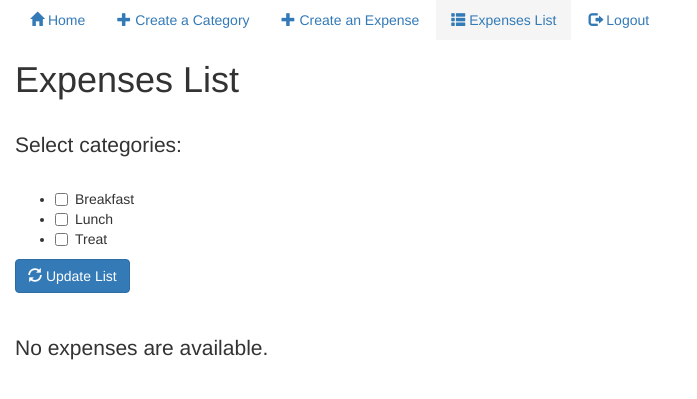
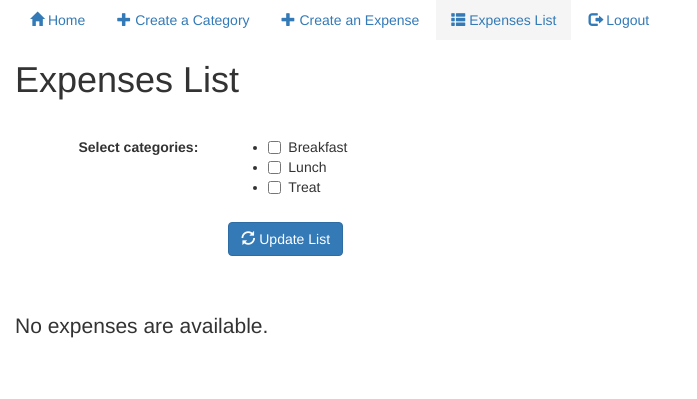
Before and after one commit to JoyDore63/expenses-recorder, a Django app: page /list/ in a window 1280 px wide. Shown: the top 399 px of the page, without its empty margins (0-697 px from the left). Run offline with Django 3.2, Linux system fonts and the light colour scheme; the visitor is signed in with stand-in values (Sample User, id 1); data comes from the database, SQL or seed files in the repository; data that the repository does not hold is empty; parts of the project's set-up code (start-up, migrations or seed data) failed here and were passed over; some libraries are stand-ins or nearby versions.

Commit message:
a bit more styling

```diff
--- a/expenses_website/expenses/templates/expenses/home.html
+++ b/expenses_website/expenses/templates/expenses/home.html
@@ -5,6 +5,6 @@
 <h1>Expenses</h1>
 
 <body id="expenses_home">
-    <p class=lead>Username: {{ user.username }}</p>
+    <p class=lead>User: {{ user.username }}</p>
 </body>
 {% endblock %}
--- a/expenses_website/expenses/templates/expenses/list.html
+++ b/expenses_website/expenses/templates/expenses/list.html
@@ -7,20 +7,24 @@
 
 <body id="expenses_list">
 
-<form action="" method="post">{% csrf_token %}
-    <div class="text-danger">
+<form class="form-horizontal" action="" method="post">{% csrf_token %}
+    <div class="form-group{% if form.category_choices.errors %} has-error{% endif %}">
+        <div>
             {{ form.category_choices.errors }}
         </div>
         <div>
-        <label class="lead" for="{{ form.category_choices.id_for_category_choices }}">Select categories:</label>
-        <div class="checkbox">
+            <label class="col-sm-2 control-label" for="{{ form.category_choices.id_for_category_choices }}">Select categories:</label>
+            <div class="col-sm-8 checkbox">
             {{ form.category_choices }}
             </div>
         </div>
-    <div>
+    </div>
+    <div class="form-group">
+        <div class="col-sm-offset-2 col-sm-8">
             <button class="btn btn-primary" type="submit">
                 <span class="glyphicon glyphicon-refresh"></span> Update List
             </button>
+        </div>
     </div>
 </form>
 
--- a/expenses_website/expenses/templates/expenses/logged_out.html
+++ b/expenses_website/expenses/templates/expenses/logged_out.html
@@ -2,9 +2,8 @@
 
 {% block content %}
 
-<p class="lead">Logged out</p>
-
 <body id="logged_out">
+    <h1>Logged out</h1>
 </body>
 
 {% endblock %}
```
Also changed, not shown: expenses_website/expenses/templates/expenses/login.html (+9 -4 lines). Lines whose indentation alone changed are shown as unchanged.
